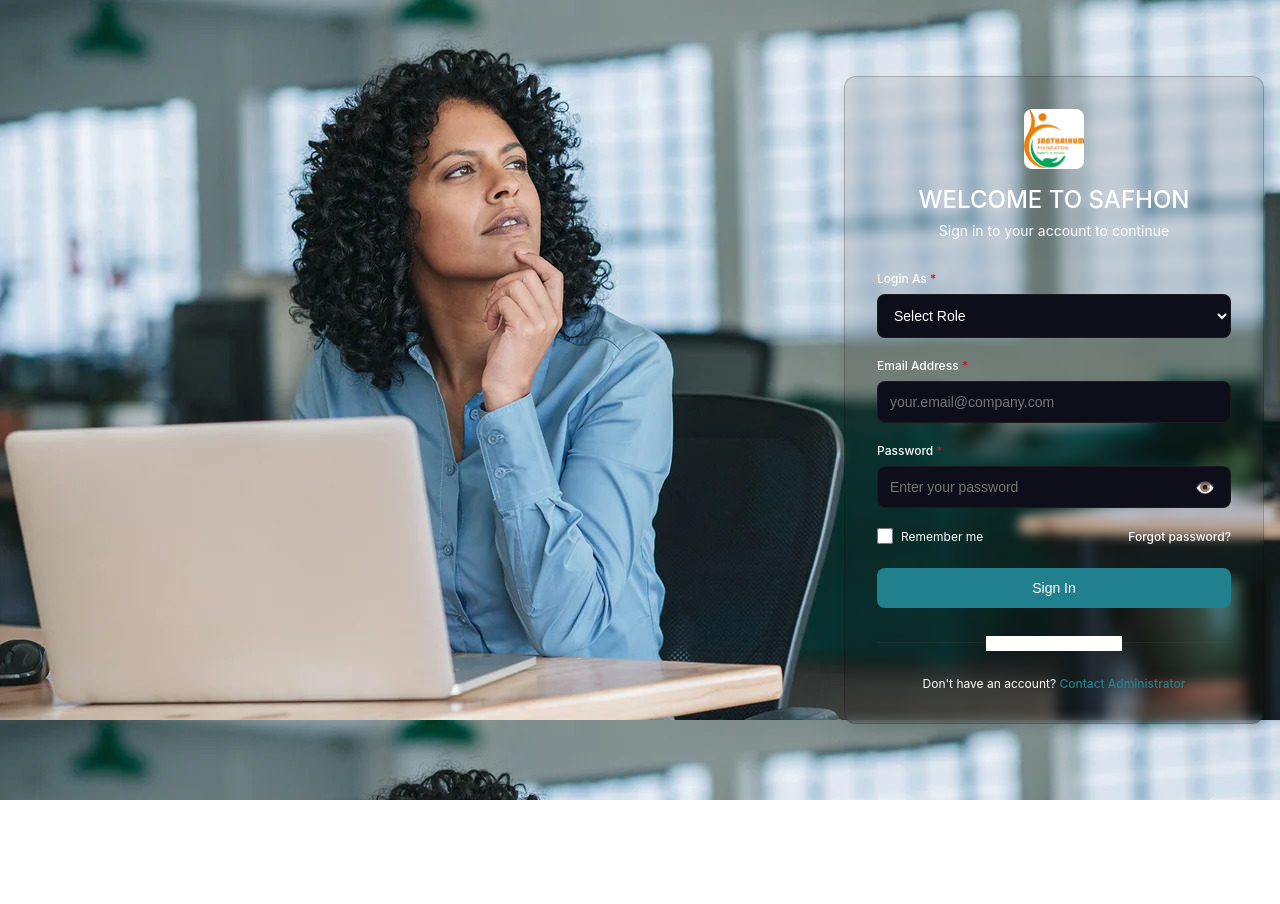
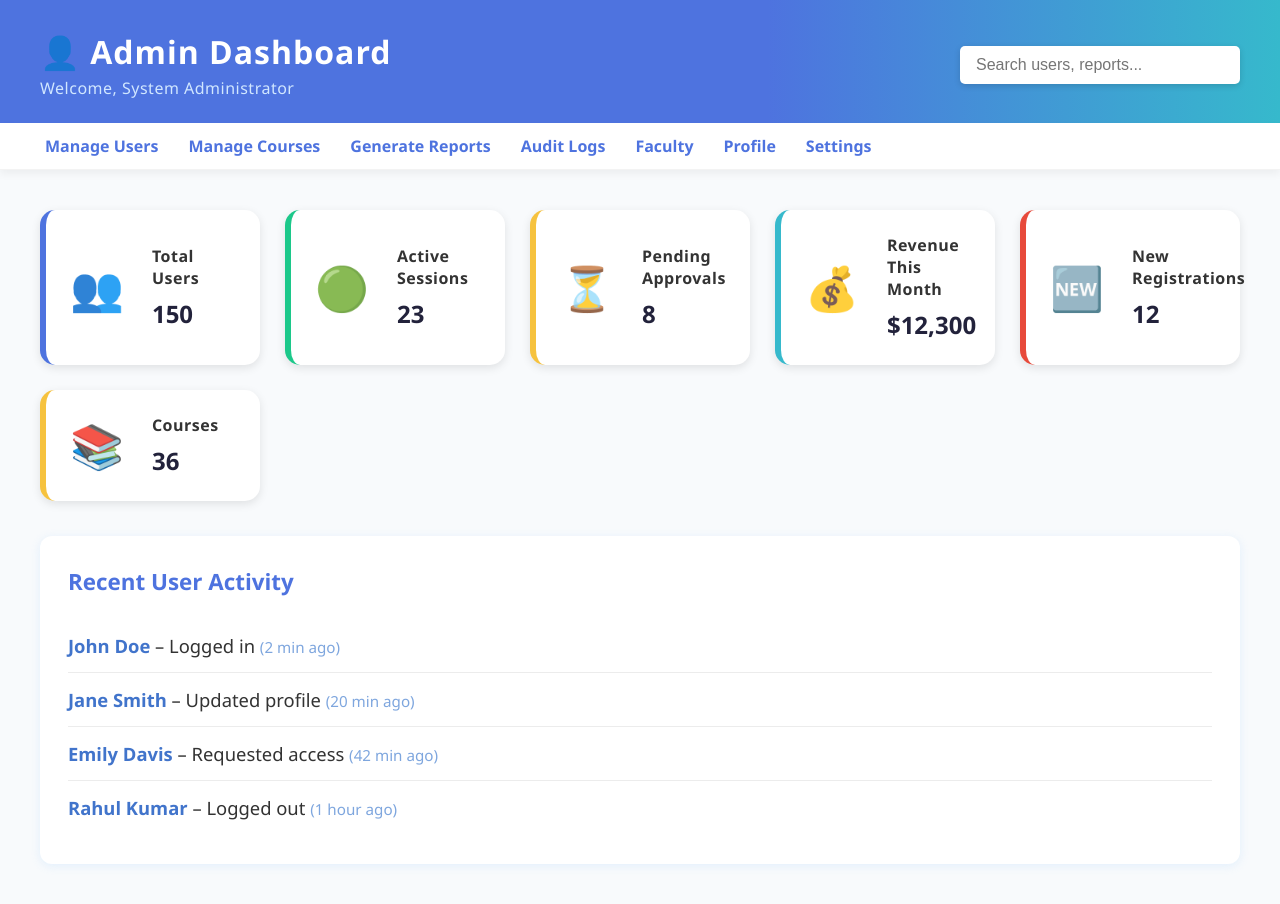
Before and after one commit to RohittS0001/institute-erp, a React (Create React App) app in the folder frontend/: page /dashboard/admin in a window 1280 px wide. Shown: the top 904 px of the page. Before the commit the page ends 800 px from the top, so only its background shows below. Built offline with nearby package versions, Linux system fonts and the light colour scheme; sample sign-in values are in the browser's storage.

Commit message:
Admin Dashboard added

```diff
--- a/frontend/src/App.js
+++ b/frontend/src/App.js
@@ -1,13 +1,33 @@
 import React from 'react';
+import { BrowserRouter as Router, Routes, Route, Navigate } from 'react-router-dom';
 import Login from './components/Login/Login';
+import AdminDashboard from './components/Dashboard/admin/admin';
+import UserDashboard from './components/Dashboard/User/User';
+import InstituteDashboard from './components/Dashboard/institute/institute';
 import './App.css';
 
+function App() {
+  // Get user info from localStorage (you can enhance this later)
+  const user = JSON.parse(localStorage.getItem('user'));
 
-function App() {
   return (
-    <div className="App">
-      <Login />
-    </div>
+    <Router>
+      <Routes>
+        <Route path="/" element={<Login />} />
+        <Route
+          path="/dashboard/admin"
+          element={user?.role === 'admin' ? <AdminDashboard /> : <Navigate to="/" />}
+        />
+        <Route
+          path="/dashboard/user"
+          element={user?.role === 'user' ? <UserDashboard /> : <Navigate to="/" />}
+        />
+        <Route
+          path="/dashboard/institute"
+          element={user?.role === 'institute' ? <InstituteDashboard /> : <Navigate to="/" />}
+        />
+      </Routes>
+    </Router>
   );
 }
 
--- a/frontend/src/components/Dashboard/admin/admin.css
+++ b/frontend/src/components/Dashboard/admin/admin.css
@@ -0,0 +1,162 @@
+.admin-dashboard {
+  font-family: 'Segoe UI', Arial, sans-serif;
+  background-color: #f8fafc;
+  min-height: 100vh;
+  padding-bottom: 24px;
+}
+
+.admin-header {
+  display: flex;
+  justify-content: space-between;
+  align-items: center;
+  background: linear-gradient(90deg, #4e73df 60%, #36b9cc 100%);
+  padding: 30px 40px 24px 40px;
+  color: #fff;
+}
+
+.admin-header h1 {
+  font-size: 2rem;
+  margin: 0 0 4px 0;
+  font-weight: 700;
+  letter-spacing: 1px;
+}
+
+.admin-sub {
+  font-size: 1rem;
+  color: #d1e7ff;
+  letter-spacing: 0.5px;
+}
+
+.admin-search {
+  border: none;
+  outline: none;
+  padding: 10px 16px;
+  border-radius: 5px;
+  font-size: 1rem;
+  width: 280px;
+  color: #222;
+  box-shadow: 0 2px 6px rgb(0 0 0 / 0.15);
+  transition: box-shadow 0.3s ease;
+}
+
+.admin-search:focus {
+  box-shadow: 0 0 8px #4e73df;
+}
+
+.admin-nav {
+  display: flex;
+  flex-wrap: wrap;
+  justify-content: flex-start;
+  gap: 10px;
+  background: #fff;
+  padding: 10px 35px;
+  box-shadow: 0 4px 8px rgb(0 0 0 / 0.05);
+  border-bottom: 1px solid #f3f3f3;
+}
+
+.admin-nav a {
+  text-decoration: none;
+  color: #4e73df;
+  font-weight: 600;
+  padding: 2px 10px;
+  border-radius: 8px;
+  transition: background-color 0.3s, color 0.3s;
+  user-select: none;
+}
+
+.admin-nav a:hover {
+  background-color: #4e73df;
+  color: #fff;
+}
+
+.admin-main {
+  padding: 40px;
+}
+
+.dashboard-widgets {
+  display: grid;
+  grid-template-columns: repeat(auto-fit, minmax(220px, 1fr));
+  gap: 25px;
+  margin-bottom: 35px;
+}
+
+.widget {
+  background: #fff;
+  box-shadow: 0 3px 10px 0 rgb(0 0 0 / 0.1);
+  padding: 24px;
+  border-radius: 15px;
+  display: flex;
+  align-items: center;
+  gap: 18px;
+  transition: box-shadow 0.3s ease;
+  cursor: default;
+}
+
+.widget:hover {
+  box-shadow: 0 5px 18px 0 rgb(0 0 0 / 0.15);
+}
+
+.widget-icon {
+  font-size: 2.7rem;
+  margin-right: 10px;
+  opacity: 0.9;
+  user-select: none;
+}
+
+.widget h2 {
+  margin: 0 0 8px 0;
+  font-size: 1rem;
+  color: #333;
+  font-weight: 600;
+  letter-spacing: 0.5px;
+}
+
+.widget p {
+  margin: 0;
+  font-size: 1.5rem;
+  font-weight: 700;
+  color: #22223b;
+}
+
+.recent-activity {
+  background: #fff;
+  border-radius: 12px;
+  box-shadow: 0 2px 10px #cae4fc77;
+  padding: 30px 28px;
+}
+
+.recent-activity h2 {
+  margin-top: 0;
+  font-size: 1.4rem;
+  color: #4e73df;
+  margin-bottom: 22px;
+  font-weight: 700;
+}
+
+.recent-activity ul {
+  list-style: none;
+  padding: 0;
+  margin: 0;
+  user-select: none;
+}
+
+.recent-activity li {
+  padding: 14px 0 14px 0;
+  font-size: 1.15rem;
+  color: #333;
+  border-bottom: 1px solid #ececec;
+}
+
+.recent-activity li:last-child {
+  border-bottom: none;
+}
+
+.user {
+  font-weight: 700;
+  color: #4174cb;
+}
+
+.time {
+  font-size: 0.95rem;
+  color: #7ea6de;
+}
--- a/frontend/src/components/Dashboard/admin/admin.js
+++ b/frontend/src/components/Dashboard/admin/admin.js
@@ -0,0 +1,108 @@
+import React, { useState } from 'react';
+import './admin.css';
+
+const widgetsData = [
+  { title: "Total Users", value: 150, icon: "👥", color: "#4e73df" },
+  { title: "Active Sessions", value: 23, icon: "🟢", color: "#1cc88a" },
+  { title: "Pending Approvals", value: 8, icon: "⏳", color: "#f6c23e" },
+  { title: "Revenue This Month", value: "$12,300", icon: "💰", color: "#36b9cc" },
+  { title: "New Registrations", value: 12, icon: "🆕", color: "#e74a3b" },
+  { title: "Courses", value: 36, icon: "📚", color: "#f6c23e" },
+];
+
+const recentUsers = [
+  { name: "John Doe", activity: "Logged in", time: "2 min ago" },
+  { name: "Jane Smith", activity: "Updated profile", time: "20 min ago" },
+  { name: "Emily Davis", activity: "Requested access", time: "42 min ago" },
+  { name: "Rahul Kumar", activity: "Logged out", time: "1 hour ago" },
+];
+
+const quickLinks = [
+  { url: "#", text: "Manage Users" },
+  { url: "#", text: "Manage Courses" },
+  { url: "#", text: "Generate Reports" },
+  { url: "#", text: "Audit Logs" },
+  { url: "#", text: "Faculty" },
+  { url: "#", text: "Profile" },
+  { url: "#", text: "Settings" },
+];
+
+// Helper: Format numbers with commas
+const formatNumber = (num) => num.toString().replace(/\B(?=(\d{3})+(?!\d))/g, ",");
+
+const AdminDashboard = () => {
+  const [search, setSearch] = useState('');
+
+  // Filter recent activity based on search
+  const filteredActivity = recentUsers.filter(
+    (user) =>
+      user.name.toLowerCase().includes(search.toLowerCase()) ||
+      user.activity.toLowerCase().includes(search.toLowerCase())
+  );
+
+  return (
+    <div className="admin-dashboard">
+      <header className="admin-header">
+        <div>
+          <h1>👤 Admin Dashboard</h1>
+          <div className="admin-sub">Welcome, System Administrator</div>
+        </div>
+        <input
+          className="admin-search"
+          type="search"
+          placeholder="Search users, reports..."
+          value={search}
+          onChange={(e) => setSearch(e.target.value)}
+          aria-label="Search users or reports"
+        />
+      </header>
+
+      <nav className="admin-nav">
+        {quickLinks.map((link) => (
+          <a href={link.url} key={link.text} aria-label={link.text}>
+            {link.text}
+          </a>
+        ))}
+      </nav>
+
+      <main className="admin-main">
+        <section className="dashboard-widgets">
+          {widgetsData.map((widget) => (
+            <div
+              className="widget"
+              style={{ borderLeft: `6px solid ${widget.color}` }}
+              key={widget.title}
+              aria-label={`${widget.title}: ${widget.value}`}
+            >
+              <div className="widget-icon" style={{ color: widget.color }} aria-hidden="true">
+                {widget.icon}
+              </div>
+              <div>
+                <h2>{widget.title}</h2>
+                <p>{typeof widget.value === 'number' ? formatNumber(widget.value) : widget.value}</p>
+              </div>
+            </div>
+          ))}
+        </section>
+
+        <section className="recent-activity">
+          <h2>Recent User Activity</h2>
+          <ul>
+            {filteredActivity.length ? (
+              filteredActivity.map((user, idx) => (
+                <li key={idx}>
+                  <span className="user">{user.name}</span> – {user.activity}{' '}
+                  <span className="time">({user.time})</span>
+                </li>
+              ))
+            ) : (
+              <li>No matching activity found.</li>
+            )}
+          </ul>
+        </section>
+      </main>
+    </div>
+  );
+};
+
+export default AdminDashboard;
```
